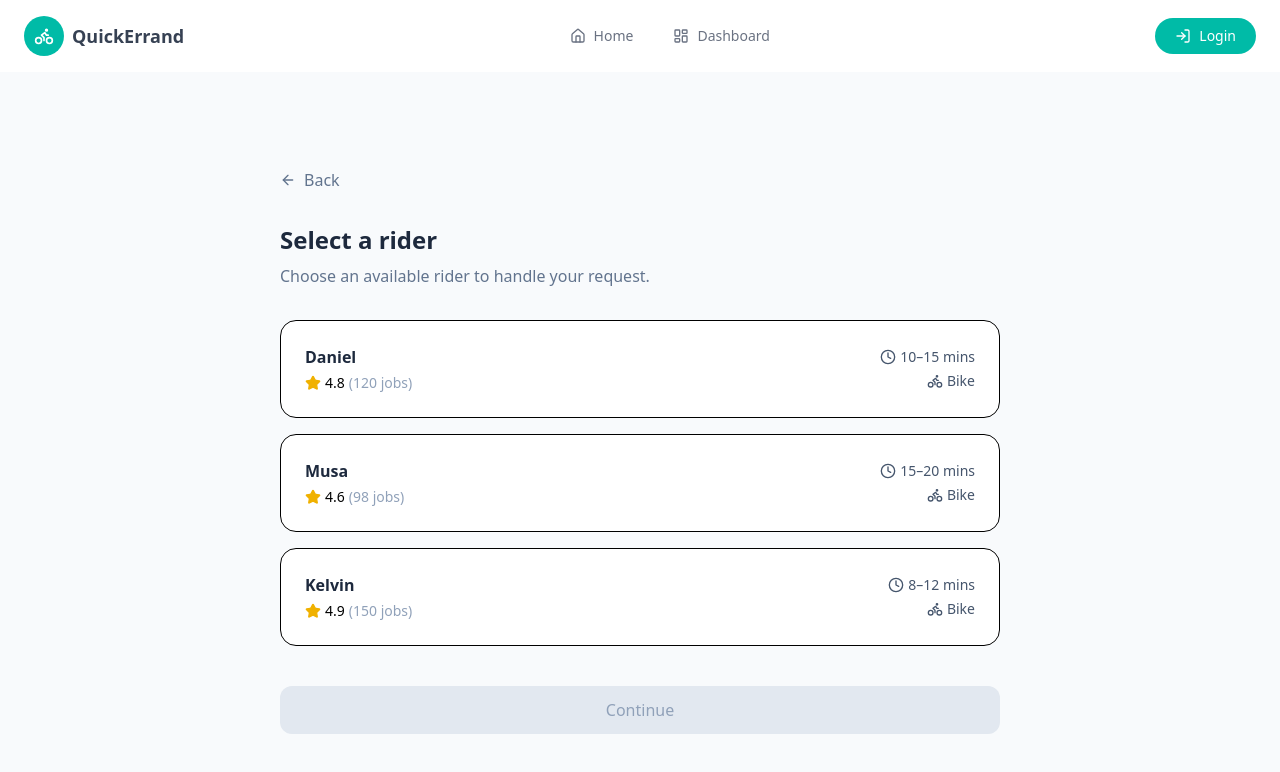
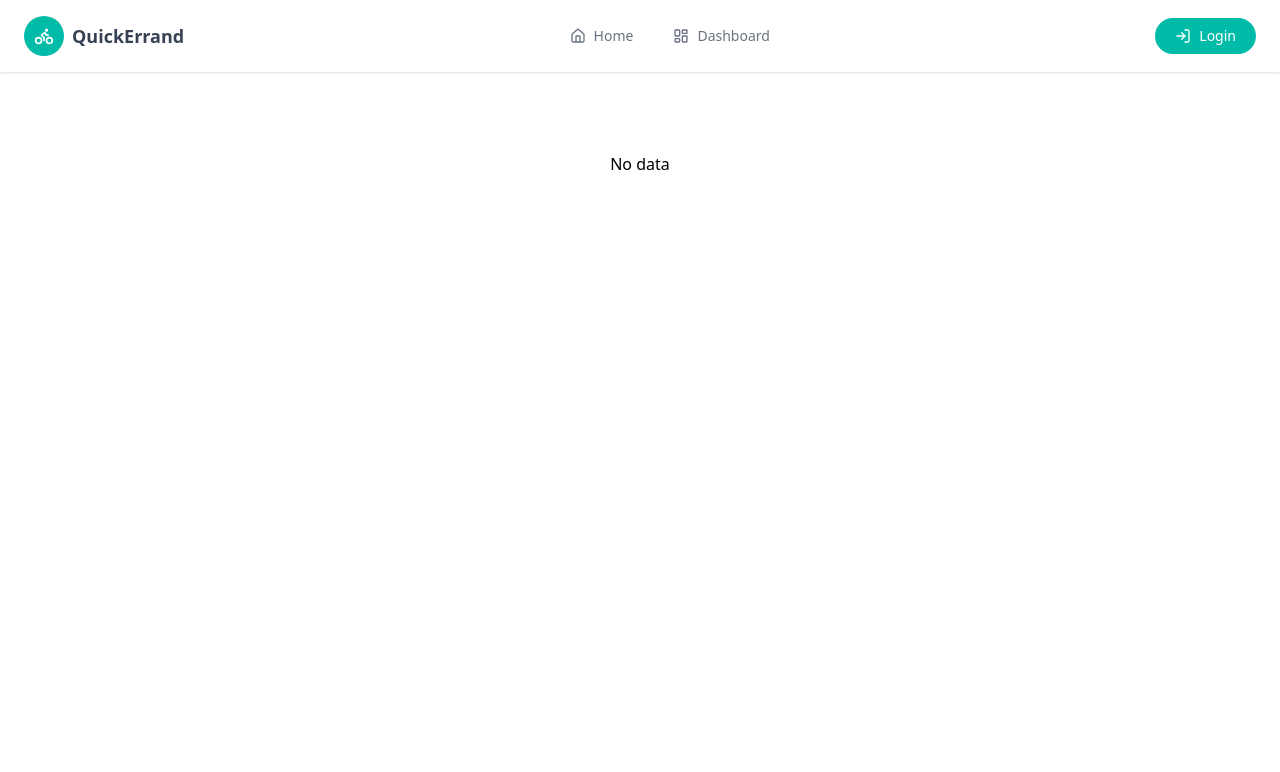
Before and after one commit to Ifaniyi/quick-errand, a React (Vite) app: page /riders/1 in a window 1280 px wide. Shown: the top 772 px of the page. Built offline with nearby package versions, Linux system fonts and the light colour scheme.

Commit message:
Update some changes

```diff
--- a/src/App.tsx
+++ b/src/App.tsx
@@ -1,17 +1,15 @@
 import { Routes, Route } from "react-router-dom";
 import Header from "./components/Header";
 
-// Pages
 import Home from "./pages/Home";
-import Dashboard from "./pages/Dashboard";
 import Service from "./pages/Service";
 import Shops from "./pages/Shops";
 import Rider from "./pages/Rider";
-import Book from "./pages/Book";
-import RequestDetails from "./pages/RequestDetails";
-import Login from "./pages/Login";
 import WhereTo from "./pages/WhereTo";
 import Summary from "./pages/Summary";
+import Book from "./pages/Book";
+import Login from "./pages/Login";
+import RequestDetails from "./pages/RequestDetails";
 
 function App() {
   return (
@@ -19,22 +17,23 @@ function App() {
       <Header />
 
       <Routes>
-        {/* Public */}
         <Route path="/" element={<Home />} />
+
+        <Route path="/services/:service" element={<Service />} />
+
+        <Route path="/where-to/:service" element={<WhereTo />} />
+
+        <Route path="/riders/:id" element={<Rider />} />
+
+        <Route path="/summary" element={<Summary />} />
+
+        <Route path="/book" element={<Book />} />
+
         <Route path="/login" element={<Login />} />
 
-        {/* Main App */}
-        <Route path="/dashboard" element={<Dashboard />} />
-
-        <Route path="/services/:service" element={<Service />} />
-        <Route path="/shops" element={<Shops />} />
-        <Route path="/riders/:id" element={<Rider />} />
-
-        <Route path="/where-to/:service" element={<WhereTo />} />
-        <Route path="/summary" element={<Summary />} />
         <Route path="/shops/:id/request" element={<RequestDetails />} />
 
-        <Route path="/book" element={<Book />} />
+        <Route path="*" element={<Home />} />
       </Routes>
     </>
   );
--- a/src/pages/Rider.tsx
+++ b/src/pages/Rider.tsx
@@ -1,112 +1,93 @@
 import { useState } from "react";
-import { useNavigate } from "react-router-dom";
-import { ArrowLeft, Star, Bike, Clock } from "lucide-react";
+import { useNavigate, useLocation } from "react-router-dom";
+import { ArrowLeft, Star } from "lucide-react";
 
 const riders = [
   {
     id: "1",
     name: "Daniel",
     rating: 4.8,
-    jobs: 120,
     eta: "10–15 mins",
   },
   {
     id: "2",
     name: "Musa",
     rating: 4.6,
-    jobs: 98,
     eta: "15–20 mins",
   },
   {
     id: "3",
     name: "Kelvin",
     rating: 4.9,
-    jobs: 150,
     eta: "8–12 mins",
   },
 ];
 
-export default function Riders() {
+export default function Rider() {
   const navigate = useNavigate();
-  const [selectedRider, setSelectedRider] = useState<string | null>(null);
+  const location = useLocation();
+
+  const { service, shop, userLocation } = location.state || {};
+
+  const [selectedRider, setSelectedRider] = useState<any>(null);
+
+  if (!service) {
+    return <p className="text-center mt-20">No data</p>;
+  }
 
   return (
     <section className="min-h-screen bg-slate-50 py-24">
       <div className="max-w-3xl mx-auto px-6">
 
-        {/* Back */}
         <button
           onClick={() => navigate(-1)}
-          className="flex items-center gap-2 text-slate-500 hover:text-slate-800 mb-8"
+          className="flex items-center gap-2 text-slate-500 mb-8"
         >
           <ArrowLeft className="w-4 h-4" />
           Back
         </button>
 
-        <h1 className="text-2xl font-semibold text-slate-800 mb-2">
-          Select a rider
-        </h1>
+        <h1 className="text-2xl font-semibold mb-6">Select Rider</h1>
 
-        <p className="text-slate-500 mb-8">
-          Choose an available rider to handle your request.
-        </p>
-
-        {/* Riders list */}
         <div className="space-y-4">
-          {riders.map((rider) => {
-            const isSelected = selectedRider === rider.id;
-
-            return (
+          {riders.map((rider) => (
             <button
               key={rider.id}
-                onClick={() => setSelectedRider(rider.id)}
-                className={`w-full text-left bg-white border rounded-2xl p-6 transition
-                  ${
-                    isSelected
-                      ? "border-teal-600 ring-2 ring-teal-100"
-                      : "hover:border-slate-300"
+              onClick={() => setSelectedRider(rider)}
+              className={`w-full text-left bg-white border rounded-xl p-6 ${
+                selectedRider?.id === rider.id
+                  ? "border-teal-600"
+                  : ""
               }`}
             >
-                <div className="flex justify-between items-center">
-                  <div>
-                    <h2 className="font-semibold text-slate-800">
-                      {rider.name}
-                    </h2>
+              <h2 className="font-medium">{rider.name}</h2>
 
               <div className="flex items-center gap-1 text-sm mt-1">
-                      <Star className="w-4 h-4 fill-yellow-500 text-yellow-500" />
-                      <span className="font-medium">{rider.rating}</span>
-                      <span className="text-slate-400">
-                        ({rider.jobs} jobs)
-                      </span>
-                    </div>
+                <Star className="w-4 h-4" />
+                {rider.rating}
               </div>
 
-                  <div className="text-right text-sm text-slate-600">
-                    <div className="flex items-center gap-1 justify-end">
-                      <Clock className="w-4 h-4" />
-                      {rider.eta}
-                    </div>
-                    <div className="flex items-center gap-1 justify-end mt-1">
-                      <Bike className="w-4 h-4" />
-                      Bike
-                    </div>
-                  </div>
-                </div>
+              <p className="text-sm mt-1">{rider.eta}</p>
             </button>
-            );
-          })}
+          ))}
         </div>
 
-        {/* Continue */}
         <button
           disabled={!selectedRider}
-          onClick={() => navigate("/summary")}
-          className={`mt-10 w-full py-3 rounded-xl font-medium transition
-            ${
+          onClick={() =>
+            navigate("/summary", {
+              state: {
+                service,
+                shop,
+                userLocation,
+                rider: selectedRider,
+              },
+            })
+          }
+          className={`mt-10 w-full py-3 rounded-xl ${
             selectedRider
-                ? "bg-teal-600 text-white hover:bg-teal-700"
-                : "bg-slate-200 text-slate-400 cursor-not-allowed"
+              ? "bg-teal-600 text-white"
+              : "bg-slate-200 text-slate-400"
           }`}
         >
           Continue
--- a/src/pages/Summary.tsx
+++ b/src/pages/Summary.tsx
@@ -1,17 +1,15 @@
-import { useNavigate } from "react-router-dom";
+import { useLocation, useNavigate } from "react-router-dom";
 import { CheckCircle, MapPin, Store, Bike } from "lucide-react";
 
 export default function Summary() {
   const navigate = useNavigate();
+  const location = useLocation();
 
-  // Temporary static data (will come from state / backend later)
-  const summary = {
-    service: "Groceries",
-    userLocation: "Block A, Flat 2",
-    shop: "SuperMart",
-    rider: "Rider #1",
-    eta: "10–15 mins",
-  };
+  const { rider } = location.state || {};
+
+  if (!rider) {
+    return <p className="text-center mt-20">No data found</p>;
+  }
 
   return (
     <section className="min-h-screen bg-slate-50 py-24">
@@ -21,63 +19,26 @@ export default function Summary() {
           Request Summary
         </h1>
 
-        <p className="text-slate-500 mb-8">
-          Review your request before confirming.
-        </p>
-
-        {/* Summary Card */}
         <div className="bg-white border rounded-2xl p-6 space-y-6 shadow-sm">
 
-          {/* Service */}
           <div className="flex items-center gap-3">
             <CheckCircle className="w-5 h-5 text-teal-600" />
             <div>
-              <p className="text-sm text-slate-500">Service</p>
-              <p className="font-medium text-slate-800">
-                {summary.service}
-              </p>
+              <p className="text-sm text-slate-500">Rider</p>
+              <p className="font-medium">{rider.name}</p>
             </div>
           </div>
 
-          {/* User Location */}
           <div className="flex items-center gap-3">
-            <MapPin className="w-5 h-5 text-slate-600" />
-            <div>
-              <p className="text-sm text-slate-500">Your location</p>
-              <p className="font-medium text-slate-800">
-                {summary.userLocation}
-              </p>
-            </div>
+            <Bike className="w-5 h-5" />
+            <p>{rider.eta}</p>
           </div>
 
-          {/* Shop */}
-          <div className="flex items-center gap-3">
-            <Store className="w-5 h-5 text-slate-600" />
-            <div>
-              <p className="text-sm text-slate-500">Shop</p>
-              <p className="font-medium text-slate-800">
-                {summary.shop}
-              </p>
-            </div>
-          </div>
-
-          {/* Rider */}
-          <div className="flex items-center gap-3">
-            <Bike className="w-5 h-5 text-slate-600" />
-            <div>
-              <p className="text-sm text-slate-500">Rider</p>
-              <p className="font-medium text-slate-800">
-                {summary.rider} • {summary.eta}
-              </p>
-            </div>
-          </div>
         </div>
 
-        {/* Confirm */}
         <button
           onClick={() => navigate("/book")}
-          className="mt-10 w-full bg-teal-600 text-white py-3 rounded-xl
-          hover:bg-teal-700 transition font-medium"
+          className="mt-10 w-full bg-teal-600 text-white py-3 rounded-xl"
         >
           Confirm & Book Rider
         </button>
--- a/src/pages/WhereTo.tsx
+++ b/src/pages/WhereTo.tsx
@@ -72,7 +72,15 @@ export default function WhereTo() {
         {/* Continue */}
         <button
           disabled={!isValid}
-          onClick={() => navigate("/riders/1")}
+          onClick={() =>
+            navigate("/riders/1", {
+              state: {
+                location: deliveryLocation,
+                shop,
+                service,
+              },
+            })
+          }
           className={`w-full py-3 rounded-xl font-medium transition
             ${
               isValid
```
Lines whose indentation alone changed are shown as unchanged.
